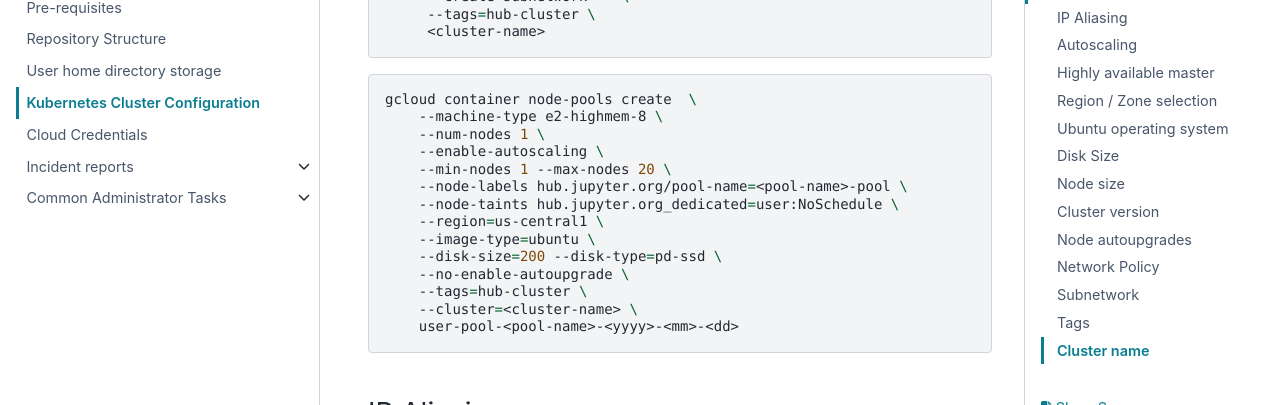
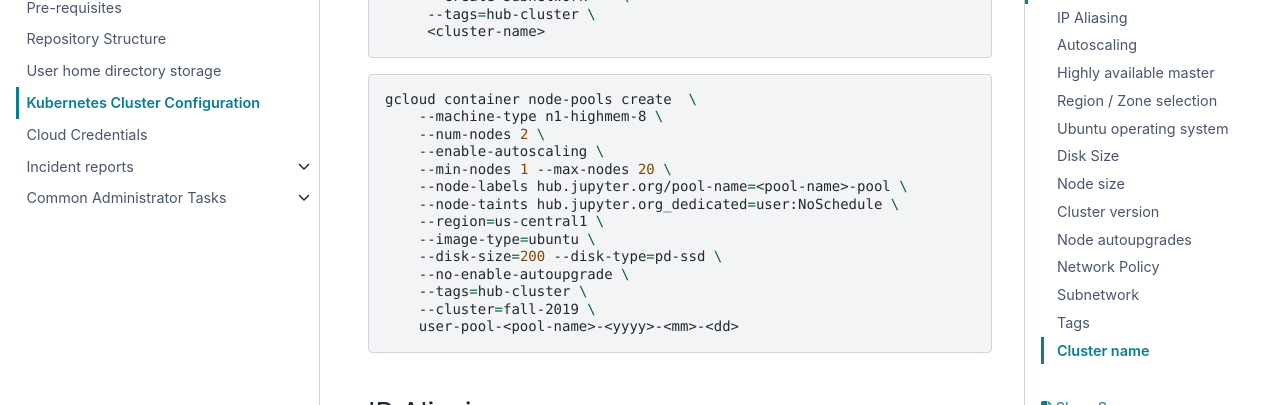
Before and after one commit to berkeley-dsep-infra/datahub, a Sphinx documentation site: the page built from docs/admins/cluster-config.rst, in a window 1280 px wide and 900 px high, scrolled down 847 px. Shown: the part 152-557 px from the top of the window. Built offline with Sphinx 7.4.7 and the PyData theme 0.15.4, drawn with Linux system fonts in a browser that asks for light colours.

Commit message:
docs: Update node-pool cluster creation command
e2 instances don't have sustained use discount, only
committed use discount. Our load is too variable to depend
on committed use discounts for the cheaper prices. So we
move back to n1 nodes.

Our e2 committments will continue to be consumed by our
core nodepools. But once they run out, we should probably
switch those over to n1 as well - the complexity isn't
worth it for us maybe. Let's make that decision then.

Ref #1354

```diff
--- a/docs/admins/cluster-config.rst
+++ b/docs/admins/cluster-config.rst
@@ -45,8 +45,8 @@ the currently favored configuration.
 .. code:: bash
 
     gcloud container node-pools create  \
-        --machine-type e2-highmem-8 \
-        --num-nodes 1 \
+        --machine-type n1-highmem-8 \
+        --num-nodes 2 \
         --enable-autoscaling \
         --min-nodes 1 --max-nodes 20 \
         --node-labels hub.jupyter.org/pool-name=<pool-name>-pool \
@@ -56,7 +56,7 @@ the currently favored configuration.
         --disk-size=200 --disk-type=pd-ssd \
         --no-enable-autoupgrade \
         --tags=hub-cluster \
-        --cluster=<cluster-name> \
+        --cluster=fall-2019 \
         user-pool-<pool-name>-<yyyy>-<mm>-<dd>
 
 
```
